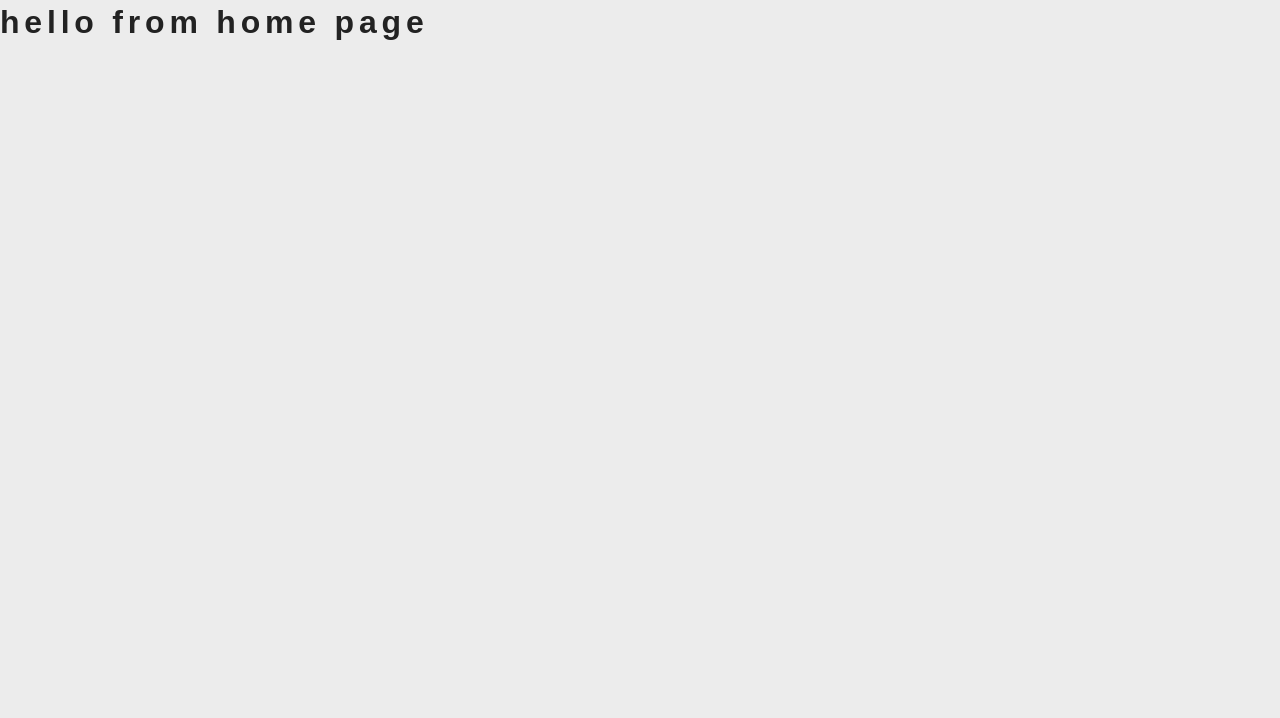
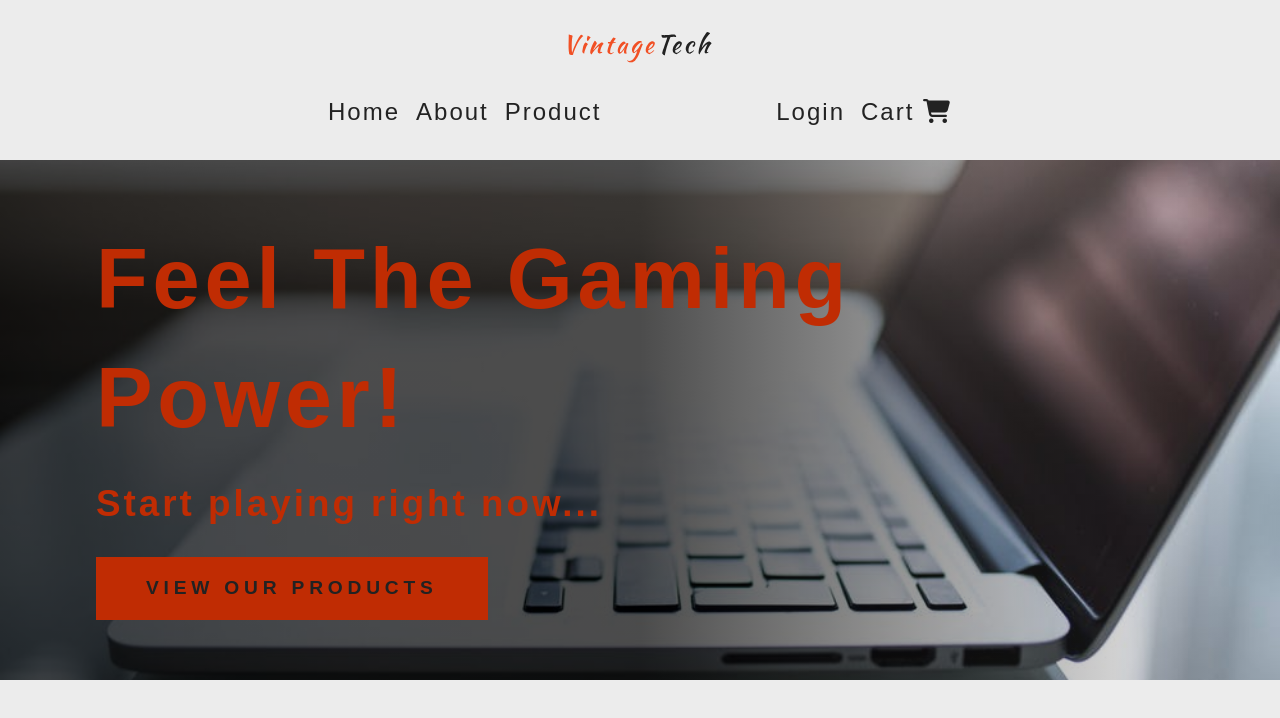
Before and after one commit to julianoperin/Tech-Ecommerce-, a React (Create React App) app: page / in a window 1280 px wide. Shown: the top 718 px of the page. Built offline with nearby package versions, Linux system fonts and the light colour scheme.

Commit message:
Finished the hero component and set up router for home, about and product

```diff
--- a/public/index.html
+++ b/public/index.html
@@ -12,6 +12,10 @@
     <link rel="apple-touch-icon" href="logo192.png" />
 
     <link rel="manifest" href="%PUBLIC_URL%/manifest.json" />
+    <script
+      src="https://kit.fontawesome.com/8fe90d21f4.js"
+      crossorigin="anonymous"
+    ></script>
 
     <!-- stripe -->
     <!-- <script src="https://js.stripe.com/v3/"></script> -->
--- a/src/App.js
+++ b/src/App.js
@@ -13,10 +13,12 @@ import Products from "./pages/Products";
 import ProductDetails from "./pages/ProductDetails";
 
 //! Components
+import Header from "./components/Header";
 
 export default function App() {
   return (
     <Router>
+      <Header />
       <Switch>
         <Route exact path="/">
           <Home />
--- a/src/components/Header.js
+++ b/src/components/Header.js
@@ -1,5 +1,36 @@
 import React from "react";
+import { Link } from "react-router-dom";
+import logo from "../assets/logo.svg";
 
 export default function Header() {
-  return <h1>hello from header</h1>;
+  return (
+    <header className="header">
+      <img src={logo} alt="logo" className="logo" />
+      <nav>
+        <ul>
+          <div>
+            <li>
+              <Link to="/">Home</Link>
+            </li>
+            <li>
+              <Link to="/about">About</Link>
+            </li>
+            <li>
+              <Link to="/products">Product</Link>
+            </li>
+          </div>
+          <div>
+            <li>
+              <Link to="/login">Login</Link>
+            </li>
+            <li>
+              <Link to="/cart">
+                Cart <i className="fas fa-shopping-cart"></i>
+              </Link>
+            </li>
+          </div>
+        </ul>
+      </nav>
+    </header>
+  );
 }
--- a/src/components/Hero.js
+++ b/src/components/Hero.js
@@ -1,5 +1,13 @@
 import React from "react";
 
-export default function Hero() {
-  return <h1>hello from hero</h1>;
+export default function Hero({ children }) {
+  return (
+    <div className="hero">
+      <div className="banner">
+        <h1>Feel The Gaming Power!</h1>
+        <p>Start playing right now...</p>
+        {children}
+      </div>
+    </div>
+  );
 }
--- a/src/pages/About.js
+++ b/src/pages/About.js
@@ -1,5 +1,17 @@
 import React from "react";
 
 export default function About() {
-  return <h1>hello from abouuuuuuutttttt page</h1>;
+  return (
+    <section className="section about-section">
+      <h1 className="section-title">About Us</h1>
+      <p>
+        Lorem, ipsum dolor sit amet consectetur adipisicing elit. Quo numquam
+        temporibus enim minus incidunt soluta, ducimus nihil, beatae, ipsam
+        aliquid cum impedit reiciendis sapiente totam veritatis quasi mollitia
+        similique! Amet fugit reprehenderit et laborum explicabo quae repellat
+        ipsam vel nisi ipsa facilis minima ad recusandae labore eum, corrupti
+        accusamus veniam.
+      </p>
+    </section>
+  );
 }
--- a/src/pages/Error.js
+++ b/src/pages/Error.js
@@ -1,5 +1,15 @@
 import React from "react";
+import { Link } from "react-router-dom";
 
 export default function Error() {
-  return <h1>hello form error page</h1>;
+  return (
+    <section className="error-page section">
+      <div className="error-container">
+        <h1>Page Not Found</h1>
+        <Link to="/" className="btn btn-primary">
+          Back Home
+        </Link>
+      </div>
+    </section>
+  );
 }
--- a/src/pages/Home.js
+++ b/src/pages/Home.js
@@ -1,5 +1,15 @@
 import React from "react";
+import Hero from "../components/Hero";
+import { Link } from "react-router-dom";
 
 export default function Home() {
-  return <h1>hello from home page</h1>;
+  return (
+    <>
+      <Hero>
+        <Link to="/products" className="btn btn-primary btn-hero">
+          View our products
+        </Link>
+      </Hero>
+    </>
+  );
 }
```
